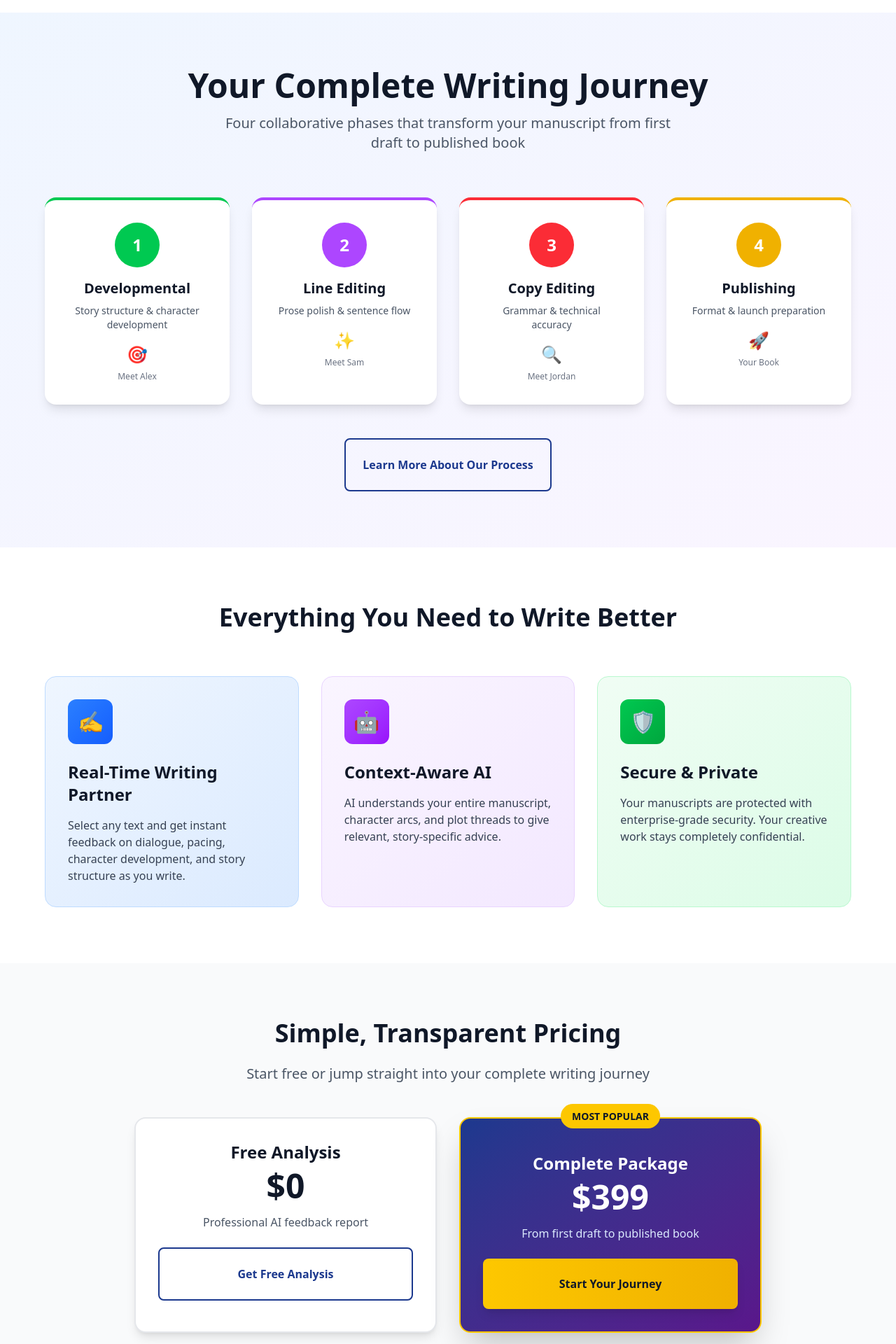
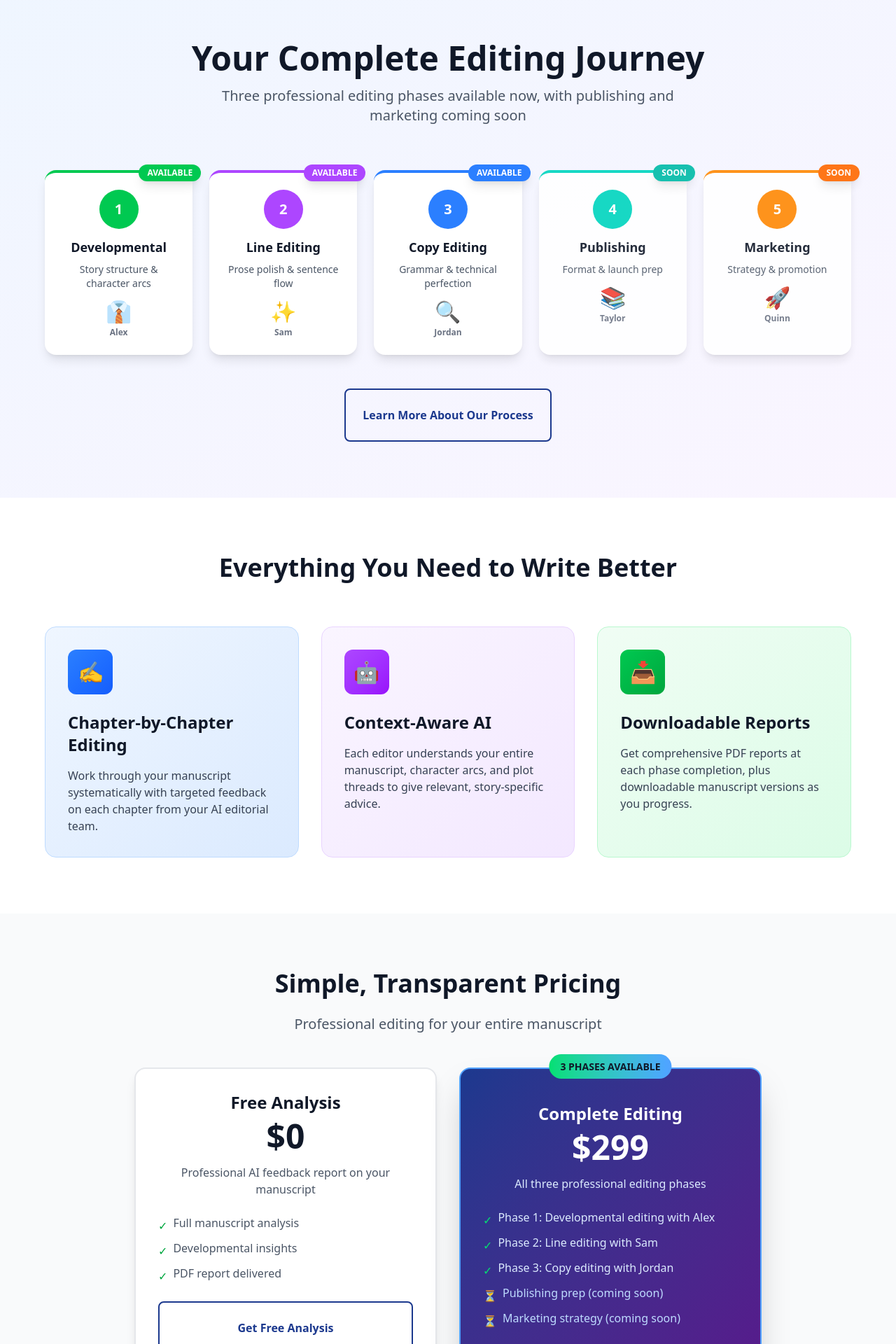
Before and after one commit to SpikeIreland/authorslab-app, a Next.js app: page / in a window 1280 px wide. Shown: the part 800-2720 px from the top of the page at 70% size. Built offline with nearby package versions, Linux system fonts and the light colour scheme.

Commit message:
Update homepage - show 3 phases available now, Taylor & Quinn coming Q1 2025

```diff
--- a/src/app/page.tsx
+++ b/src/app/page.tsx
@@ -44,29 +44,29 @@ export default function Home() {
         <div className="max-w-4xl mx-auto text-center">
           {/* Badge */}
           <div className="inline-block mb-6">
-            <span className="px-4 py-2 bg-gradient-to-r from-yellow-400/20 to-yellow-200/20 border-2 border-yellow-400 text-yellow-700 rounded-full text-sm font-bold">
-              ✍️ Professional AI-Powered Writing Studio
+            <span className="px-4 py-2 bg-gradient-to-r from-green-400/20 to-blue-400/20 border-2 border-green-400 text-green-700 rounded-full text-sm font-bold">
+              ✨ 3-Phase Professional Editing Available Now
             </span>
           </div>
 
           {/* Main Heading */}
           <h1 className="text-5xl md:text-7xl font-extrabold text-gray-900 mb-6 leading-tight">
-            Write With Your
-            <span className="block bg-gradient-to-r from-yellow-400 to-yellow-600 bg-clip-text text-transparent">
-              AI Partner
+            Your Manuscript,
+            <span className="block bg-gradient-to-r from-green-500 via-purple-500 to-blue-500 bg-clip-text text-transparent">
+              Professionally Edited
             </span>
           </h1>
 
           {/* Subtitle */}
           <p className="text-xl md:text-2xl text-gray-600 mb-12 max-w-3xl mx-auto leading-relaxed">
-            Experience the future of writing: get professional AI analysis that transforms how you see your manuscript, with insights that make your story stronger.
+            Work with your AI editorial team: Alex refines your story structure, Sam polishes your prose, and Jordan perfects every technical detail.
           </p>
 
           {/* CTA Buttons */}
           <div className="flex flex-col sm:flex-row gap-4 justify-center items-center mb-12">
             <Link href="/signup">
               <Button className="text-lg px-8 py-6 shadow-2xl hover:shadow-3xl transition-all">
-                Get Started Free
+                Start Your Journey
               </Button>
             </Link>
             <Link href="/how-it-works">
@@ -80,7 +80,7 @@ export default function Home() {
           <div className="flex flex-wrap justify-center gap-8 text-gray-600">
             <div className="flex items-center gap-2">
               <span className="text-2xl">⚡</span>
-              <span>Real-time feedback</span>
+              <span>Real-time collaboration</span>
             </div>
             <div className="flex items-center gap-2">
               <span className="text-2xl">🎯</span>
@@ -94,69 +94,97 @@ export default function Home() {
         </div>
       </div>
 
-      {/* How It Works - Quick Overview */}
+      {/* Your Complete Editing Journey */}
       <div className="bg-gradient-to-br from-blue-50 to-purple-50 py-20">
         <div className="container mx-auto px-4">
           <div className="max-w-6xl mx-auto">
             <div className="text-center mb-16">
               <h2 className="text-4xl md:text-5xl font-bold text-gray-900 mb-4">
-                Your Complete Writing Journey
+                Your Complete Editing Journey
               </h2>
               <p className="text-xl text-gray-600 max-w-2xl mx-auto">
-                Four collaborative phases that transform your manuscript from first draft to published book
+                Three professional editing phases available now, with publishing and marketing coming soon
               </p>
             </div>
 
-            <div className="grid md:grid-cols-4 gap-8">
-              {/* Phase 1 */}
-              <div className="bg-white rounded-2xl p-8 shadow-lg hover:shadow-xl transition-shadow border-t-4 border-green-500">
-                <div className="w-16 h-16 bg-green-500 text-white rounded-full flex items-center justify-center text-2xl font-bold mb-4 mx-auto">
+            <div className="grid md:grid-cols-5 gap-6">
+              {/* Phase 1 - Alex */}
+              <div className="bg-white rounded-2xl p-6 shadow-lg hover:shadow-xl transition-shadow border-t-4 border-green-500 relative">
+                <div className="absolute -top-3 -right-3 bg-green-500 text-white text-xs font-bold px-3 py-1 rounded-full shadow-lg">
+                  AVAILABLE
+                </div>
+                <div className="w-14 h-14 bg-green-500 text-white rounded-full flex items-center justify-center text-xl font-bold mb-3 mx-auto">
                   1
                 </div>
-                <h3 className="text-xl font-bold text-gray-900 mb-2 text-center">Developmental</h3>
-                <p className="text-gray-600 text-center text-sm mb-4">Story structure & character development</p>
+                <h3 className="text-lg font-bold text-gray-900 mb-2 text-center">Developmental</h3>
+                <p className="text-gray-600 text-center text-sm mb-3">Story structure & character arcs</p>
                 <div className="text-center">
-                  <span className="text-2xl">🎯</span>
-                  <p className="text-xs text-gray-500 mt-2">Meet Alex</p>
+                  <span className="text-3xl">👔</span>
+                  <p className="text-xs text-gray-500 mt-1 font-semibold">Alex</p>
                 </div>
               </div>
 
-              {/* Phase 2 */}
-              <div className="bg-white rounded-2xl p-8 shadow-lg hover:shadow-xl transition-shadow border-t-4 border-purple-500">
-                <div className="w-16 h-16 bg-purple-500 text-white rounded-full flex items-center justify-center text-2xl font-bold mb-4 mx-auto">
+              {/* Phase 2 - Sam */}
+              <div className="bg-white rounded-2xl p-6 shadow-lg hover:shadow-xl transition-shadow border-t-4 border-purple-500 relative">
+                <div className="absolute -top-3 -right-3 bg-purple-500 text-white text-xs font-bold px-3 py-1 rounded-full shadow-lg">
+                  AVAILABLE
+                </div>
+                <div className="w-14 h-14 bg-purple-500 text-white rounded-full flex items-center justify-center text-xl font-bold mb-3 mx-auto">
                   2
                 </div>
-                <h3 className="text-xl font-bold text-gray-900 mb-2 text-center">Line Editing</h3>
-                <p className="text-gray-600 text-center text-sm mb-4">Prose polish & sentence flow</p>
+                <h3 className="text-lg font-bold text-gray-900 mb-2 text-center">Line Editing</h3>
+                <p className="text-gray-600 text-center text-sm mb-3">Prose polish & sentence flow</p>
                 <div className="text-center">
-                  <span className="text-2xl">✨</span>
-                  <p className="text-xs text-gray-500 mt-2">Meet Sam</p>
+                  <span className="text-3xl">✨</span>
+                  <p className="text-xs text-gray-500 mt-1 font-semibold">Sam</p>
                 </div>
               </div>
 
-              {/* Phase 3 */}
-              <div className="bg-white rounded-2xl p-8 shadow-lg hover:shadow-xl transition-shadow border-t-4 border-red-500">
-                <div className="w-16 h-16 bg-red-500 text-white rounded-full flex items-center justify-center text-2xl font-bold mb-4 mx-auto">
+              {/* Phase 3 - Jordan */}
+              <div className="bg-white rounded-2xl p-6 shadow-lg hover:shadow-xl transition-shadow border-t-4 border-blue-500 relative">
+                <div className="absolute -top-3 -right-3 bg-blue-500 text-white text-xs font-bold px-3 py-1 rounded-full shadow-lg">
+                  AVAILABLE
+                </div>
+                <div className="w-14 h-14 bg-blue-500 text-white rounded-full flex items-center justify-center text-xl font-bold mb-3 mx-auto">
                   3
                 </div>
-                <h3 className="text-xl font-bold text-gray-900 mb-2 text-center">Copy Editing</h3>
-                <p className="text-gray-600 text-center text-sm mb-4">Grammar & technical accuracy</p>
+                <h3 className="text-lg font-bold text-gray-900 mb-2 text-center">Copy Editing</h3>
+                <p className="text-gray-600 text-center text-sm mb-3">Grammar & technical perfection</p>
                 <div className="text-center">
-                  <span className="text-2xl">🔍</span>
-                  <p className="text-xs text-gray-500 mt-2">Meet Jordan</p>
+                  <span className="text-3xl">🔍</span>
+                  <p className="text-xs text-gray-500 mt-1 font-semibold">Jordan</p>
                 </div>
               </div>
 
-              {/* Phase 4 */}
-              <div className="bg-white rounded-2xl p-8 shadow-lg hover:shadow-xl transition-shadow border-t-4 border-yellow-500">
-                <div className="w-16 h-16 bg-yellow-500 text-white rounded-full flex items-center justify-center text-2xl font-bold mb-4 mx-auto">
+              {/* Phase 4 - Taylor */}
+              <div className="bg-white rounded-2xl p-6 shadow-lg hover:shadow-xl transition-shadow border-t-4 border-teal-400 relative opacity-90">
+                <div className="absolute -top-3 -right-3 bg-teal-500 text-white text-xs font-bold px-3 py-1 rounded-full shadow-lg">
+                  SOON
+                </div>
+                <div className="w-14 h-14 bg-teal-400 text-white rounded-full flex items-center justify-center text-xl font-bold mb-3 mx-auto">
                   4
                 </div>
-                <h3 className="text-xl font-bold text-gray-900 mb-2 text-center">Publishing</h3>
-                <p className="text-gray-600 text-center text-sm mb-4">Format & launch preparation</p>
+                <h3 className="text-lg font-bold text-gray-900 mb-2 text-center">Publishing</h3>
+                <p className="text-gray-600 text-center text-sm mb-3">Format & launch prep</p>
                 <div className="text-center">
-                  <span className="text-2xl">🚀</span>
-                  <p className="text-xs text-gray-500 mt-2">Your Book</p>
+                  <span className="text-3xl">📚</span>
+                  <p className="text-xs text-gray-500 mt-1 font-semibold">Taylor</p>
+                </div>
+              </div>
+
+              {/* Phase 5 - Quinn */}
+              <div className="bg-white rounded-2xl p-6 shadow-lg hover:shadow-xl transition-shadow border-t-4 border-orange-400 relative opacity-90">
+                <div className="absolute -top-3 -right-3 bg-orange-500 text-white text-xs font-bold px-3 py-1 rounded-full shadow-lg">
+                  SOON
+                </div>
+                <div className="w-14 h-14 bg-orange-400 text-white rounded-full flex items-center justify-center text-xl font-bold mb-3 mx-auto">
+                  5
+                </div>
+                <h3 className="text-lg font-bold text-gray-900 mb-2 text-center">Marketing</h3>
+                <p className="text-gray-600 text-center text-sm mb-3">Strategy & promotion</p>
+                <div className="text-center">
+                  <span className="text-3xl">🚀</span>
+                  <p className="text-xs text-gray-500 mt-1 font-semibold">Quinn</p>
                 </div>
               </div>
             </div>
@@ -185,9 +213,9 @@ export default function Home() {
               <div className="w-16 h-16 bg-gradient-to-br from-blue-500 to-blue-600 rounded-xl flex items-center justify-center text-3xl mb-6">
                 ✍️
               </div>
-              <h3 className="text-2xl font-bold text-gray-900 mb-4">Real-Time Writing Partner</h3>
+              <h3 className="text-2xl font-bold text-gray-900 mb-4">Chapter-by-Chapter Editing</h3>
               <p className="text-gray-700">
-                Select any text and get instant feedback on dialogue, pacing, character development, and story structure as you write.
+                Work through your manuscript systematically with targeted feedback on each chapter from your AI editorial team.
               </p>
             </div>
 
@@ -198,18 +226,18 @@ export default function Home() {
               </div>
               <h3 className="text-2xl font-bold text-gray-900 mb-4">Context-Aware AI</h3>
               <p className="text-gray-700">
-                AI understands your entire manuscript, character arcs, and plot threads to give relevant, story-specific advice.
+                Each editor understands your entire manuscript, character arcs, and plot threads to give relevant, story-specific advice.
               </p>
             </div>
 
             {/* Feature 3 */}
             <div className="bg-gradient-to-br from-green-50 to-green-100 rounded-2xl p-8 border border-green-200 hover:shadow-xl transition-shadow">
               <div className="w-16 h-16 bg-gradient-to-br from-green-500 to-green-600 rounded-xl flex items-center justify-center text-3xl mb-6">
-                🛡️
+                📥
               </div>
-              <h3 className="text-2xl font-bold text-gray-900 mb-4">Secure & Private</h3>
+              <h3 className="text-2xl font-bold text-gray-900 mb-4">Downloadable Reports</h3>
               <p className="text-gray-700">
-                Your manuscripts are protected with enterprise-grade security. Your creative work stays completely confidential.
+                Get comprehensive PDF reports at each phase completion, plus downloadable manuscript versions as you progress.
               </p>
             </div>
           </div>
@@ -224,7 +252,7 @@ export default function Home() {
               Simple, Transparent Pricing
             </h2>
             <p className="text-xl text-gray-600 mb-12">
-              Start free or jump straight into your complete writing journey
+              Professional editing for your entire manuscript
             </p>
 
             <div className="grid md:grid-cols-2 gap-8 max-w-4xl mx-auto">
@@ -232,7 +260,21 @@ export default function Home() {
               <div className="bg-white rounded-2xl p-8 shadow-lg border-2 border-gray-200">
                 <h3 className="text-2xl font-bold text-gray-900 mb-2">Free Analysis</h3>
                 <div className="text-5xl font-bold text-gray-900 mb-4">$0</div>
-                <p className="text-gray-600 mb-6">Professional AI feedback report</p>
+                <p className="text-gray-600 mb-6">Professional AI feedback report on your manuscript</p>
+                <ul className="text-left space-y-2 mb-6 text-gray-600">
+                  <li className="flex items-start gap-2">
+                    <span className="text-green-600 mt-1">✓</span>
+                    <span>Full manuscript analysis</span>
+                  </li>
+                  <li className="flex items-start gap-2">
+                    <span className="text-green-600 mt-1">✓</span>
+                    <span>Developmental insights</span>
+                  </li>
+                  <li className="flex items-start gap-2">
+                    <span className="text-green-600 mt-1">✓</span>
+                    <span>PDF report delivered</span>
+                  </li>
+                </ul>
                 <Link href="/free-analysis">
                   <Button variant="outline" className="w-full py-6">
                     Get Free Analysis
@@ -240,19 +282,41 @@ export default function Home() {
                 </Link>
               </div>
 
-              {/* Author Package */}
-              <div className="bg-gradient-to-br from-blue-900 to-purple-900 rounded-2xl p-8 shadow-2xl border-2 border-yellow-400 relative">
+              {/* Complete Editing Package */}
+              <div className="bg-gradient-to-br from-blue-900 to-purple-900 rounded-2xl p-8 shadow-2xl border-2 border-blue-400 relative">
                 <div className="absolute -top-4 left-1/2 transform -translate-x-1/2">
-                  <span className="bg-yellow-400 text-gray-900 px-4 py-2 rounded-full text-sm font-bold">
-                    MOST POPULAR
+                  <span className="bg-gradient-to-r from-green-400 to-blue-400 text-gray-900 px-4 py-2 rounded-full text-sm font-bold">
+                    3 PHASES AVAILABLE
                   </span>
                 </div>
-                <h3 className="text-2xl font-bold text-white mb-2 mt-4">Complete Package</h3>
-                <div className="text-5xl font-bold text-white mb-4">$399</div>
-                <p className="text-blue-100 mb-6">From first draft to published book</p>
+                <h3 className="text-2xl font-bold text-white mb-2 mt-4">Complete Editing</h3>
+                <div className="text-5xl font-bold text-white mb-4">$299</div>
+                <p className="text-blue-100 mb-6">All three professional editing phases</p>
+                <ul className="text-left space-y-2 mb-6 text-blue-100">
+                  <li className="flex items-start gap-2">
+                    <span className="text-green-400 mt-1">✓</span>
+                    <span>Phase 1: Developmental editing with Alex</span>
+                  </li>
+                  <li className="flex items-start gap-2">
+                    <span className="text-green-400 mt-1">✓</span>
+                    <span>Phase 2: Line editing with Sam</span>
+                  </li>
+                  <li className="flex items-start gap-2">
+                    <span className="text-green-400 mt-1">✓</span>
+                    <span>Phase 3: Copy editing with Jordan</span>
+                  </li>
+                  <li className="flex items-start gap-2">
+                    <span className="text-blue-300 mt-1">⏳</span>
+                    <span className="text-blue-200">Publishing prep (coming soon)</span>
+                  </li>
+                  <li className="flex items-start gap-2">
+                    <span className="text-blue-300 mt-1">⏳</span>
+                    <span className="text-blue-200">Marketing strategy (coming soon)</span>
+                  </li>
+                </ul>
                 <Link href="/signup">
-                  <Button className="w-full py-6 bg-gradient-to-r from-yellow-400 to-yellow-500 text-gray-900 hover:from-yellow-500 hover:to-yellow-600">
-                    Start Your Journey
+                  <Button className="w-full py-6 bg-gradient-to-r from-green-400 to-blue-400 text-gray-900 hover:from-green-500 hover:to-blue-500 font-bold">
+                    Start Editing Journey
                   </Button>
                 </Link>
               </div>
@@ -267,42 +331,90 @@ export default function Home() {
         </div>
       </div>
 
-      {/* Meet the Editors Preview */}
+      {/* Meet Your Editorial Team */}
       <div className="container mx-auto px-4 py-20">
-        <div className="max-w-5xl mx-auto text-center">
+        <div className="max-w-6xl mx-auto text-center">
           <h2 className="text-4xl font-bold text-gray-900 mb-6">
             Meet Your AI Editorial Team
           </h2>
           <p className="text-xl text-gray-600 mb-12">
-            Three specialists, each expert in their craft
+            Five specialists, each expert in their craft
           </p>
 
-          <div className="grid md:grid-cols-3 gap-8">
-            <div className="text-center">
-              <div className="w-24 h-24 bg-gradient-to-br from-green-400 to-green-600 rounded-full flex items-center justify-center text-5xl mx-auto mb-4">
-                🎯
+          <div className="grid md:grid-cols-5 gap-6">
+            {/* Alex */}
+            <div className="text-center relative">
+              <div className="w-24 h-24 bg-gradient-to-br from-green-400 to-green-600 rounded-full flex items-center justify-center text-5xl mx-auto mb-4 shadow-lg">
+                👔
               </div>
               <h3 className="text-xl font-bold text-gray-900 mb-2">Alex</h3>
-              <p className="text-gray-600 mb-2">Developmental Editor</p>
+              <p className="text-gray-600 mb-2 font-semibold">Developmental Editor</p>
               <p className="text-sm text-gray-500">Story structure & character development</p>
+              <div className="mt-3">
+                <span className="inline-block bg-green-100 text-green-700 text-xs font-bold px-3 py-1 rounded-full">
+                  AVAILABLE NOW
+                </span>
+              </div>
             </div>
 
-            <div className="text-center">
-              <div className="w-24 h-24 bg-gradient-to-br from-purple-400 to-purple-600 rounded-full flex items-center justify-center text-5xl mx-auto mb-4">
+            {/* Sam */}
+            <div className="text-center relative">
+              <div className="w-24 h-24 bg-gradient-to-br from-purple-400 to-purple-600 rounded-full flex items-center justify-center text-5xl mx-auto mb-4 shadow-lg">
                 ✨
               </div>
               <h3 className="text-xl font-bold text-gray-900 mb-2">Sam</h3>
-              <p className="text-gray-600 mb-2">Line Editor</p>
+              <p className="text-gray-600 mb-2 font-semibold">Line Editor</p>
               <p className="text-sm text-gray-500">Prose polish & style refinement</p>
+              <div className="mt-3">
+                <span className="inline-block bg-purple-100 text-purple-700 text-xs font-bold px-3 py-1 rounded-full">
+                  AVAILABLE NOW
+                </span>
+              </div>
             </div>
 
-            <div className="text-center">
-              <div className="w-24 h-24 bg-gradient-to-br from-red-400 to-red-600 rounded-full flex items-center justify-center text-5xl mx-auto mb-4">
+            {/* Jordan */}
+            <div className="text-center relative">
+              <div className="w-24 h-24 bg-gradient-to-br from-blue-400 to-blue-600 rounded-full flex items-center justify-center text-5xl mx-auto mb-4 shadow-lg">
                 🔍
               </div>
               <h3 className="text-xl font-bold text-gray-900 mb-2">Jordan</h3>
-              <p className="text-gray-600 mb-2">Copy Editor</p>
+              <p className="text-gray-600 mb-2 font-semibold">Copy Editor</p>
               <p className="text-sm text-gray-500">Grammar & technical accuracy</p>
+              <div className="mt-3">
+                <span className="inline-block bg-blue-100 text-blue-700 text-xs font-bold px-3 py-1 rounded-full">
+                  AVAILABLE NOW
+                </span>
+              </div>
+            </div>
+
+            {/* Taylor */}
+            <div className="text-center relative opacity-90">
+              <div className="w-24 h-24 bg-gradient-to-br from-teal-400 to-teal-600 rounded-full flex items-center justify-center text-5xl mx-auto mb-4 shadow-lg">
+                📚
+              </div>
+              <h3 className="text-xl font-bold text-gray-900 mb-2">Taylor</h3>
+              <p className="text-gray-600 mb-2 font-semibold">Publishing Specialist</p>
+              <p className="text-sm text-gray-500">Format prep & launch strategy</p>
+              <div className="mt-3">
+                <span className="inline-block bg-teal-50 text-teal-600 text-xs font-bold px-3 py-1 rounded-full border border-teal-300">
+                  COMING Q1 2025
+                </span>
+              </div>
+            </div>
+
+            {/* Quinn */}
+            <div className="text-center relative opacity-90">
+              <div className="w-24 h-24 bg-gradient-to-br from-orange-400 to-orange-600 rounded-full flex items-center justify-center text-5xl mx-auto mb-4 shadow-lg">
+                🚀
+              </div>
+              <h3 className="text-xl font-bold text-gray-900 mb-2">Quinn</h3>
+              <p className="text-gray-600 mb-2 font-semibold">Marketing Strategist</p>
+              <p className="text-sm text-gray-500">Platform building & book promotion</p>
+              <div className="mt-3">
+                <span className="inline-block bg-orange-50 text-orange-600 text-xs font-bold px-3 py-1 rounded-full border border-orange-300">
+                  COMING Q1 2025
+                </span>
+              </div>
             </div>
           </div>
 
@@ -324,7 +436,7 @@ export default function Home() {
               Ready to Transform Your Writing?
             </h2>
             <p className="text-xl text-blue-100 mb-8">
-              Join the future of collaborative writing. Experience what it&apos;s like to have a professional editor, writing coach, and creative partner available 24/7.
+              Join authors who are experiencing professional editing with AI. Three complete editing phases available now, with publishing and marketing coming soon.
             </p>
             <div className="flex gap-4 justify-center flex-wrap">
               <Link href="/free-analysis">
@@ -333,8 +445,8 @@ export default function Home() {
                 </Button>
               </Link>
               <Link href="/signup">
-                <Button className="text-lg px-8 py-6">
-                  Start Complete Journey - $399
+                <Button className="text-lg px-8 py-6 bg-gradient-to-r from-green-400 to-blue-400 text-gray-900 hover:from-green-500 hover:to-blue-500 font-bold">
+                  Start Complete Journey - $299
                 </Button>
               </Link>
             </div>
```
